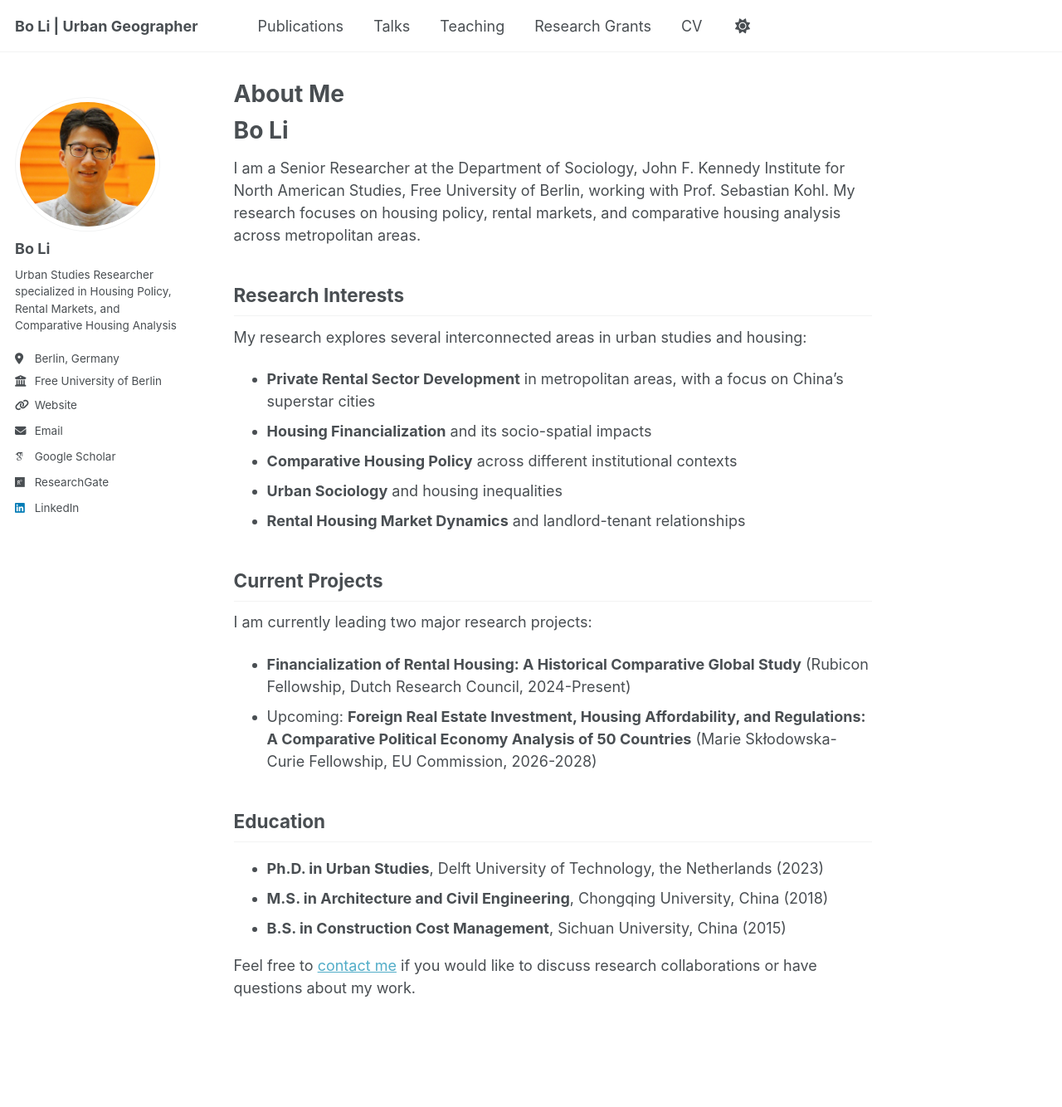
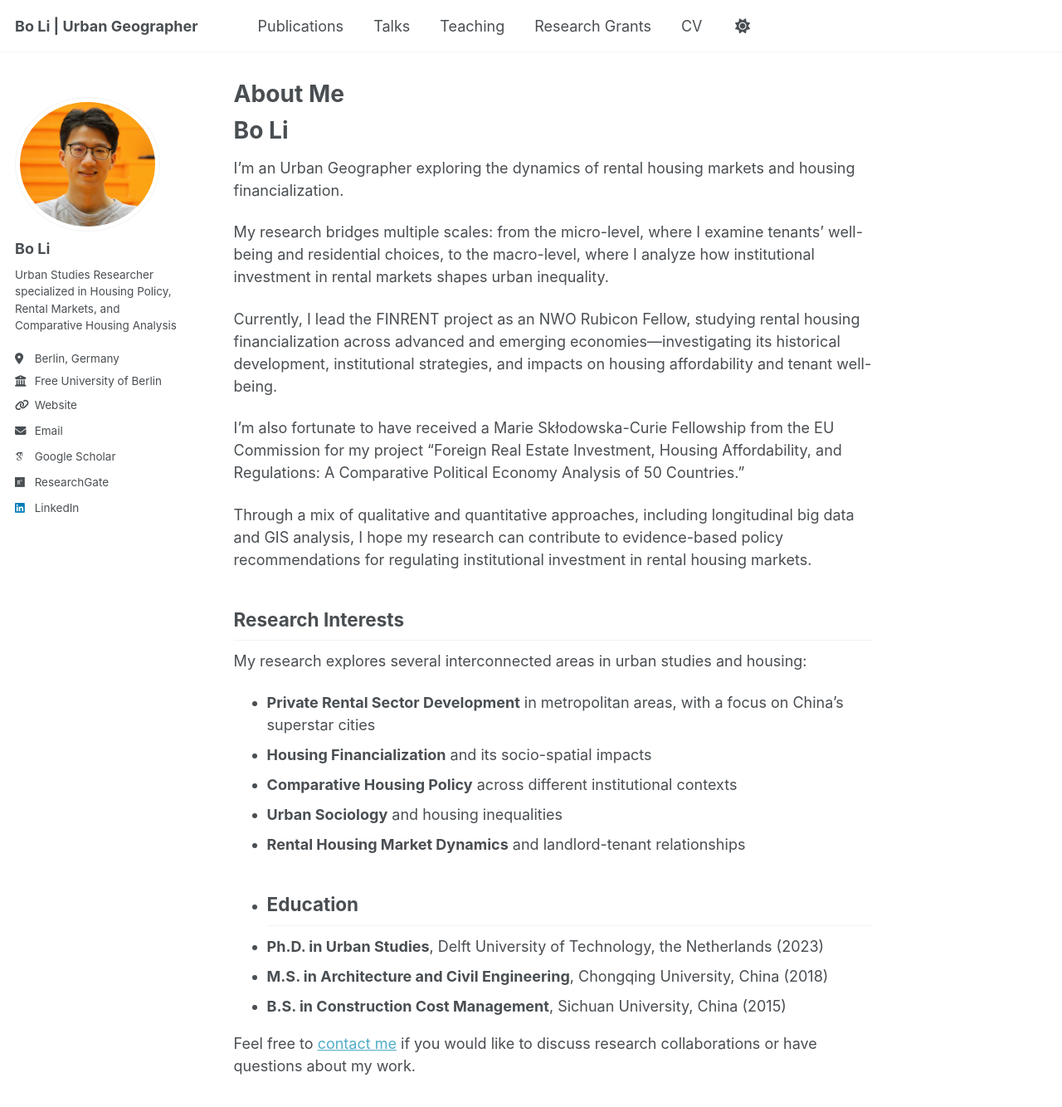
Before and after one commit to housingforall/housingforall.github.io, a Jekyll site: the page built from _pages/about.md, in a window 1280 px wide and 1400 px high. Shown: the top 1334 px of the window at 83% size. Built offline with Jekyll 4.4.1, drawn with Linux system fonts in a browser that asks for light colours; some web fonts are replaced.

Commit message:
Update about.md

```diff
--- a/_pages/about.md
+++ b/_pages/about.md
@@ -10,7 +10,15 @@ redirect_from:
 
 # Bo Li
 
-I am a Senior Researcher at the Department of Sociology, John F. Kennedy Institute for North American Studies, Free University of Berlin, working with Prof. Sebastian Kohl. My research focuses on housing policy, rental markets, and comparative housing analysis across metropolitan areas.
+I'm an Urban Geographer exploring the dynamics of rental housing markets and housing financialization.
+
+My research bridges multiple scales: from the micro-level, where I examine tenants' well-being and residential choices, to the macro-level, where I analyze how institutional investment in rental markets shapes urban inequality.
+
+Currently, I lead the FINRENT project as an NWO Rubicon Fellow, studying rental housing financialization across advanced and emerging economies—investigating its historical development, institutional strategies, and impacts on housing affordability and tenant well-being.
+
+I'm also fortunate to have received a Marie Skłodowska-Curie Fellowship from the EU Commission for my project "Foreign Real Estate Investment, Housing Affordability, and Regulations: A Comparative Political Economy Analysis of 50 Countries."
+
+Through a mix of qualitative and quantitative approaches, including longitudinal big data and GIS analysis, I hope my research can contribute to evidence-based policy recommendations for regulating institutional investment in rental housing markets.
 
 ## Research Interests
 
@@ -21,14 +29,7 @@ My research explores several interconnected areas in urban studies and housing:
 - **Comparative Housing Policy** across different institutional contexts
 - **Urban Sociology** and housing inequalities
 - **Rental Housing Market Dynamics** and landlord-tenant relationships
-
-## Current Projects
-
-I am currently leading two major research projects:
-
-- **Financialization of Rental Housing: A Historical Comparative Global Study** (Rubicon Fellowship, Dutch Research Council, 2024-Present)
-- Upcoming: **Foreign Real Estate Investment, Housing Affordability, and Regulations: A Comparative Political Economy Analysis of 50 Countries** (Marie Skłodowska-Curie Fellowship, EU Commission, 2026-2028)
-
+-
 ## Education
 
 - **Ph.D. in Urban Studies**, Delft University of Technology, the Netherlands (2023)
```
